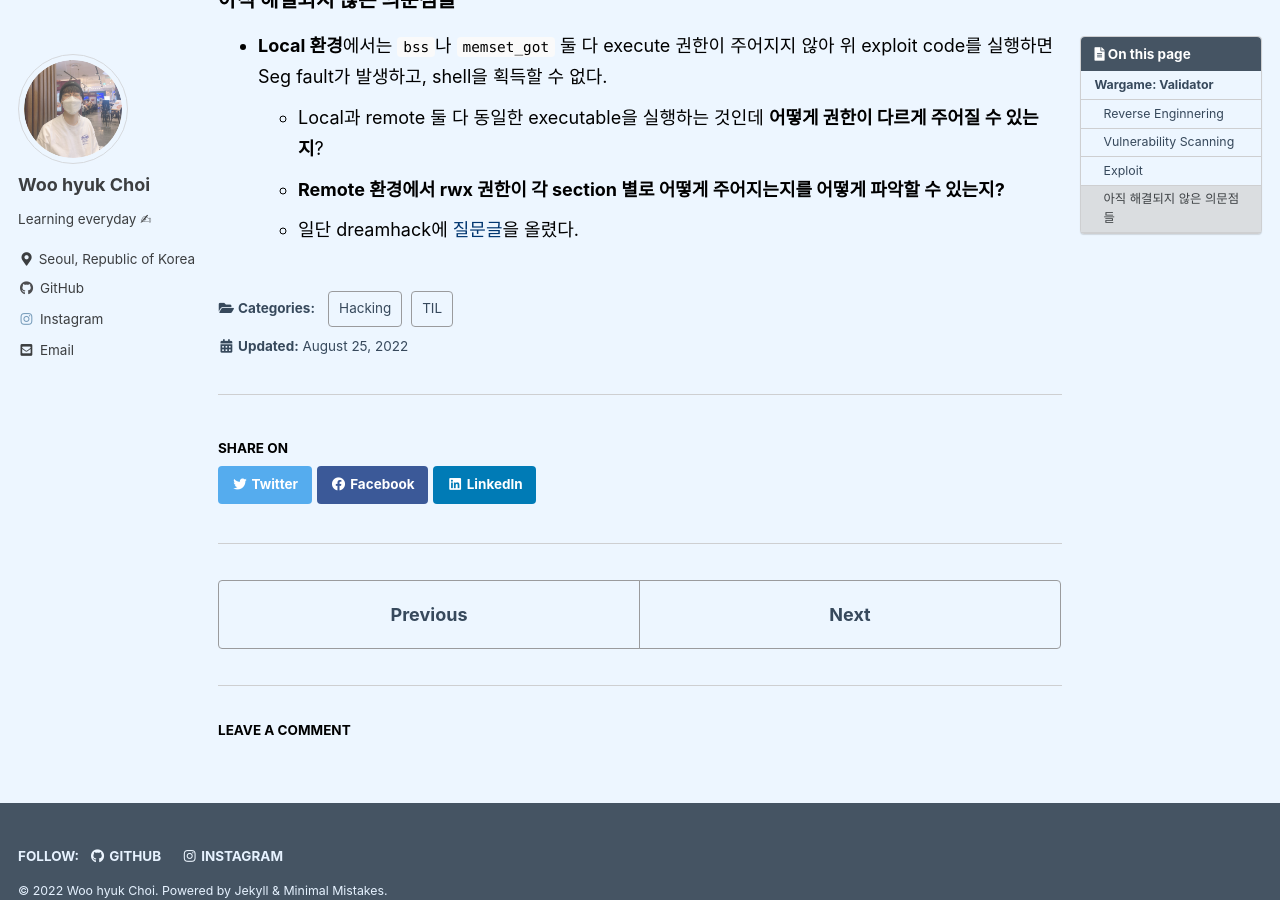
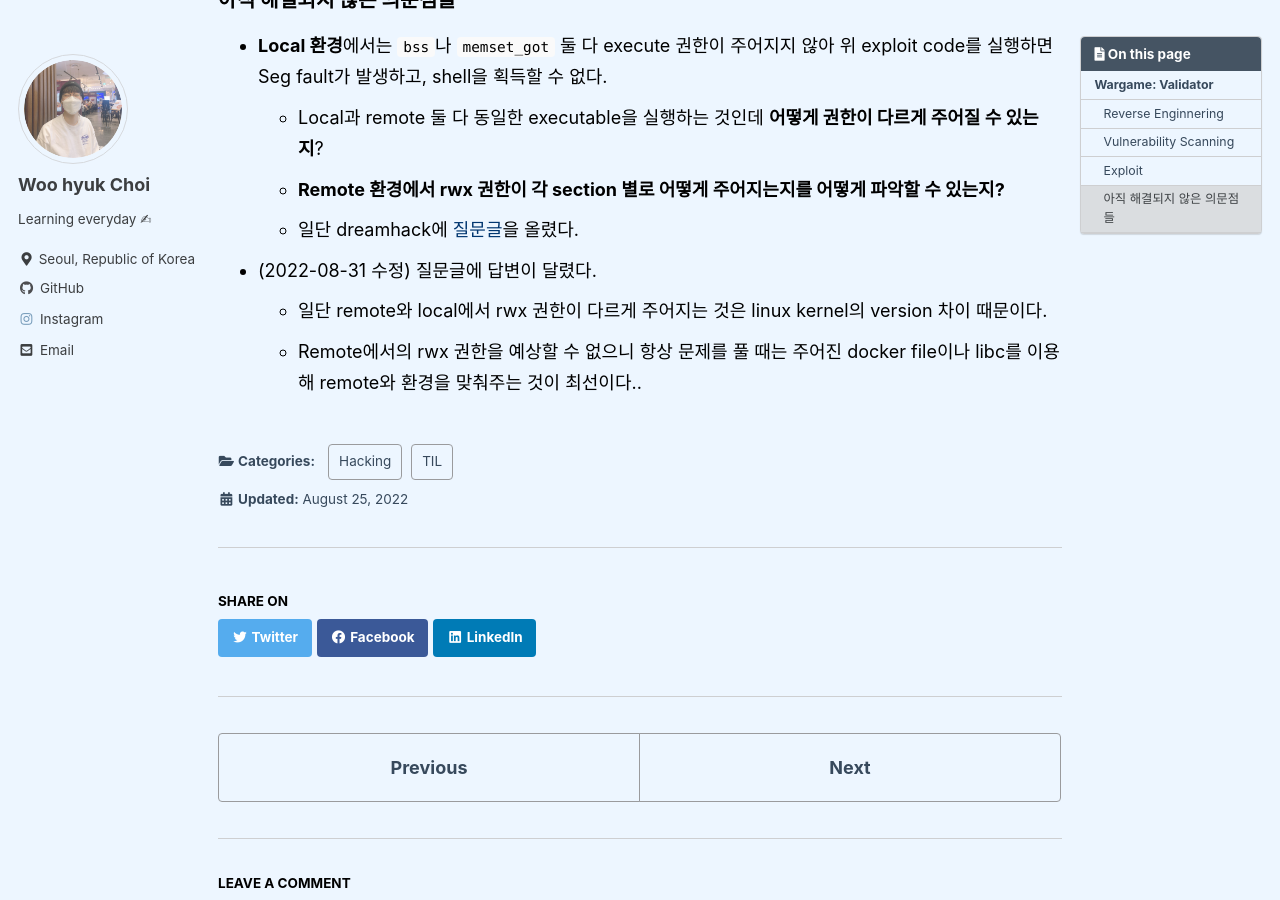
Before and after one commit to cw00h/cw00h.github.io, a Jekyll site: the page built from _posts/2022-08-25-TIL220825.md, in a window 1280 px wide and 900 px high, scrolled down 4172 px. Built offline with Jekyll 4.4.1, drawn with Linux system fonts in a browser that asks for light colours; cached includes are drawn as plain includes; comment, search, counter and statistics services are not loaded.

Commit message:
Docs: Edit TIL220825.md

```diff
--- a/_posts/2022-08-25-TIL220825.md
+++ b/_posts/2022-08-25-TIL220825.md
@@ -167,3 +167,6 @@ p.interactive()
     - Local과 remote 둘 다 동일한 executable을 실행하는 것인데 **어떻게 권한이 다르게 주어질 수 있는지**?
     - **Remote 환경에서 rwx 권한이 각 section 별로 어떻게 주어지는지를 어떻게 파악할 수 있는지?**
     - 일단 dreamhack에 [질문글](https://dreamhack.io/forum/qna/2571)을 올렸다.
+- (2022-08-31 수정) 질문글에 답변이 달렸다.
+    - 일단 remote와 local에서 rwx 권한이 다르게 주어지는 것은 linux kernel의 version 차이 때문이다.
+    - Remote에서의 rwx 권한을 예상할 수 없으니 항상 문제를 풀 때는 주어진 docker file이나 libc를 이용해 remote와 환경을 맞춰주는 것이 최선이다..
```
